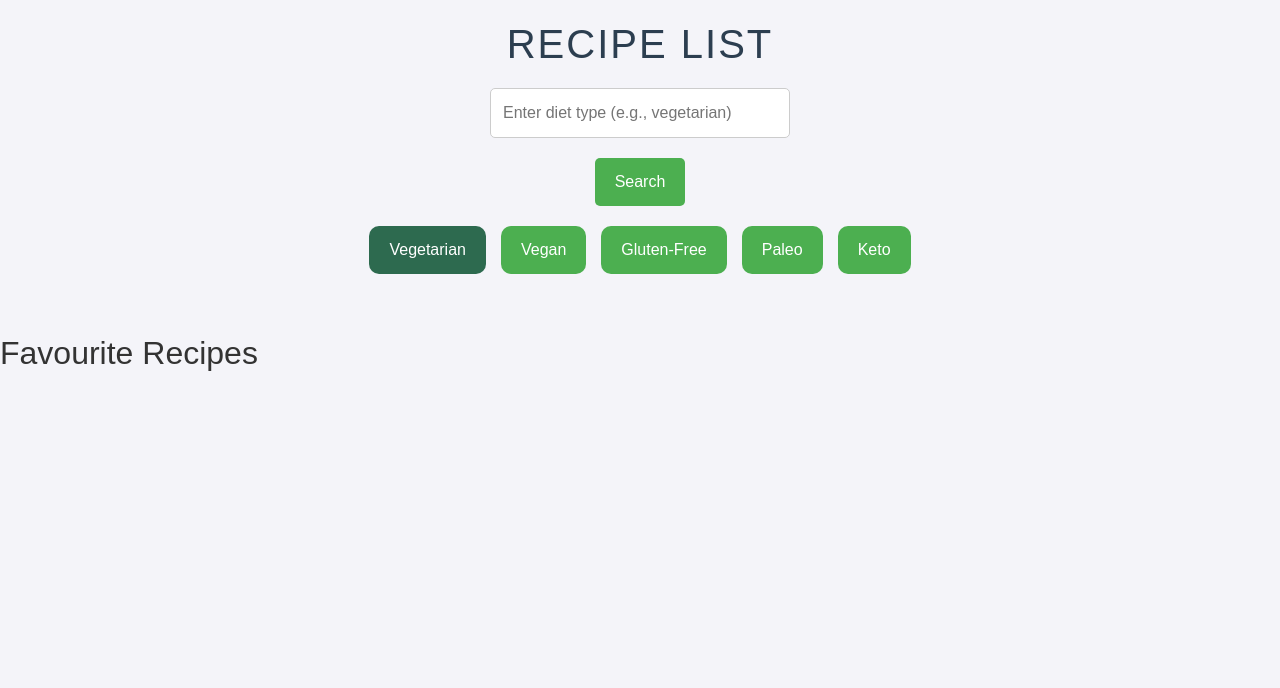
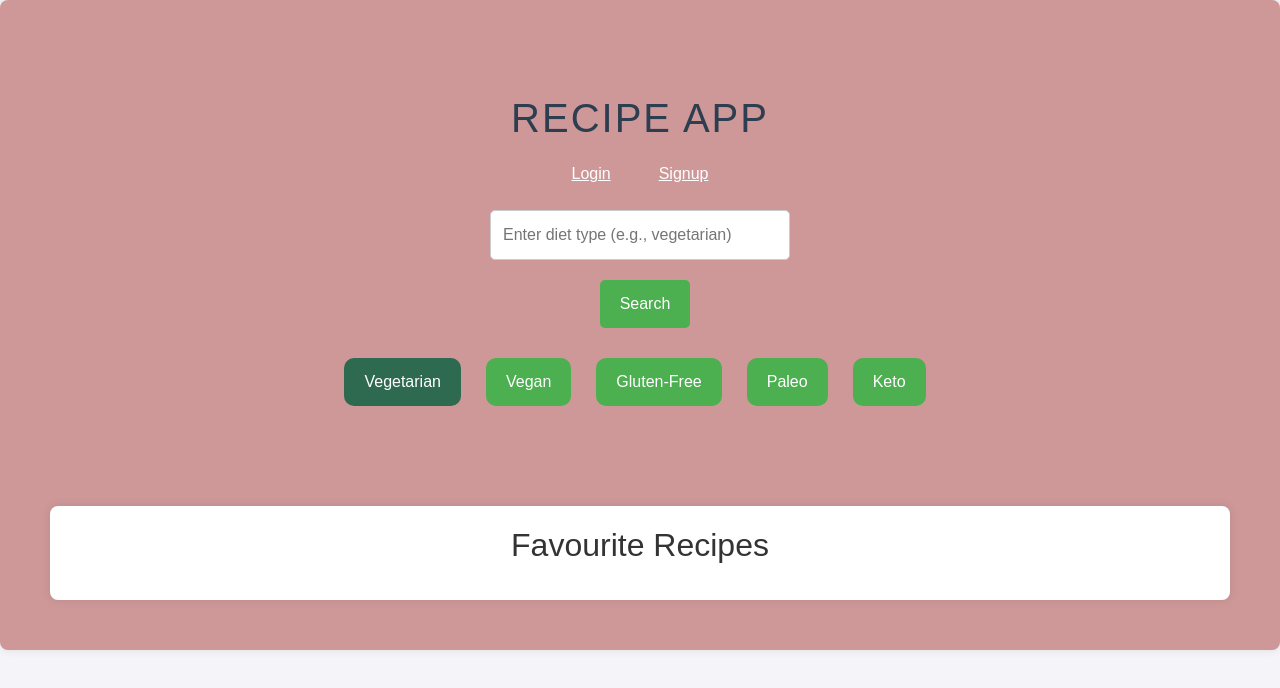
Before and after one commit to callmeprinceyadav/recipe_app, a React (Create React App) app in the folder frontend/: page / in a window 1280 px wide. Shown: the top 688 px of the page. Built offline with nearby package versions, Linux system fonts and the light colour scheme.

Commit message:
Login , Signup Form Changes

```diff
--- a/frontend/src/App.js
+++ b/frontend/src/App.js
@@ -1,7 +1,11 @@
+// src/App.js
 import React from 'react';
 import { BrowserRouter as Router, Route, Routes } from 'react-router-dom';
 import Home from './pages/Home';
 import RecipePage from './pages/RecipePage';
+import Login from './pages/Login'; // Import your Login page
+import Signup from './pages/Signup'; // Import your Signup page
+
 import 'bootstrap/dist/css/bootstrap.min.css';
 import './App.css';
 
@@ -11,6 +15,8 @@ function App() {
       <Routes>
         <Route path="/" element={<Home />} />
         <Route path="/recipe/:id" element={<RecipePage />} />
+        <Route path="/login" element={<Login />} /> {/* Add route for Login */}
+        <Route path="/signup" element={<Signup />} /> {/* Add route for Signup */}
       </Routes>
     </Router>
   );
--- /dev/null
+++ b/frontend/src/components/Navbar.css
@@ -0,0 +1,136 @@
+/* App-level CSS */
+* {
+    margin: 0;
+    padding: 0;
+    box-sizing: border-box;
+  }
+
+  body {
+    background-color: #064380;  /* Light background for the body */
+    color: #333;
+    font-family: 'Arial', sans-serif;
+  }
+
+  /* Navbar styling */
+  .navbar {
+    background-color: #2c3e50; /* Dark background for the navbar */
+  }
+
+  .navbar-brand {
+    font-size: 1.5rem;
+    font-weight: bold;
+    color: #a70000 !important;  /* Ensure text color is white */
+  }
+
+  .navbar-nav .nav-link {
+    color: rgb(0, 0, 0) !important;
+    margin-right: 15px;
+  }
+
+  .navbar-nav .nav-link:hover {
+    color: #3498db !important;  /* Highlight nav links when hovered */
+  }
+
+  /* Login & Signup button styling */
+  .navbar .btn-login, .navbar .btn-signup {
+    padding: 10px 15px;
+    color: rgb(0, 0, 0);
+    background-color: #3498db;
+    border: none;
+    border-radius: 5px;
+    transition: background-color 0.3s ease;
+  }
+
+  .navbar .btn-login:hover, .navbar .btn-signup:hover {
+    background-color: #2980b9;
+  }
+
+  /* Home page styling */
+  .home {
+    text-align: center;
+    padding: 50px;
+    background-color: rgb(206, 152, 152);
+    border-radius: 8px;
+    box-shadow: 0px 0px 10px rgba(0, 0, 0, 0.1);
+  }
+
+  h1 {
+    font-size: 2.5rem;
+    margin-bottom: 20px;
+    color: #333;
+  }
+
+  /* Search and Category buttons */
+  .search-container {
+    margin-bottom: 30px;
+  }
+
+  .search-input {
+    padding: 10px;
+    font-size: 1rem;
+    border: 1px solid #ddd;
+    border-radius: 5px;
+    width: 250px;
+  }
+
+  .search-button {
+    padding: 10px 20px;
+    background-color: #3498db;
+    color: rgb(88, 52, 52);
+    border: none;
+    border-radius: 5px;
+    cursor: pointer;
+    margin-left: 10px;
+  }
+
+  .search-button:hover {
+    background-color: #2980b9;
+  }
+
+  .category-buttons {
+    margin: 20px 0;
+  }
+
+  .category-button {
+    padding: 10px 20px;
+    background-color: #2ecc71;
+    color: white;
+    border: none;
+    border-radius: 5px;
+    cursor: pointer;
+    margin-right: 10px;
+    transition: background-color 0.3s ease;
+  }
+
+  .category-button:hover {
+    background-color: #27ae60;
+  }
+
+  .category-button.active {
+    background-color: #27ae60;
+  }
+
+  /* Favourites */
+  .favourites {
+    margin-top: 40px;
+    padding: 20px;
+    background-color: #fff;
+    border-radius: 8px;
+    box-shadow: 0 0 10px rgba(0, 0, 0, 0.1);
+  }
+
+  .favourites h2 {
+    margin-bottom: 15px;
+  }
+
+  .favourites ul {
+    list-style-type: none;
+    padding-left: 0;
+  }
+
+  .favourites li {
+    padding: 10px;
+    background-color: #f0f0f0;
+    margin-bottom: 10px;
+    border-radius: 5px;
+  }
--- /dev/null
+++ b/frontend/src/components/Navbar.js
@@ -0,0 +1,54 @@
+import React from 'react';
+import { Link } from 'react-router-dom';
+import './Navbar.css'
+
+function Navbar() {
+  // Check if the user is logged in
+  const isLoggedIn = localStorage.getItem('user') !== null;
+  const user = isLoggedIn ? JSON.parse(localStorage.getItem('user')) : null;
+
+  const handleLogout = () => {
+    localStorage.removeItem('user');
+    window.location.href = '/'; // Redirect to the homepage after logging out
+  };
+
+  return (
+    <nav className="bg-gray-800 text-white p-4">
+      <div className="max-w-7xl mx-auto flex justify-between items-center">
+        <h1 className="text-xl font-semibold">Recipe App</h1>
+
+        {/* Right Side Navbar */}
+        <div className="flex items-center space-x-4">
+          {isLoggedIn ? (
+            <>
+              <span className="text-white">Welcome, {user.email}</span>
+              <button
+                onClick={handleLogout}
+                className="bg-red-600 px-4 py-2 rounded-lg text-white hover:bg-red-500"
+              >
+                Logout
+              </button>
+            </>
+          ) : (
+            <>
+              <Link
+                to="/login"
+                className="text-white hover:text-gray-400 px-4 py-2 rounded-lg"
+              >
+                Login
+              </Link>
+              <Link
+                to="/signup"
+                className="text-white hover:text-gray-400 px-4 py-2 rounded-lg"
+              >
+                Signup
+              </Link>
+            </>
+          )}
+        </div>
+      </div>
+    </nav>
+  );
+}
+
+export default Navbar;
--- a/frontend/src/pages/Home.js
+++ b/frontend/src/pages/Home.js
@@ -3,6 +3,7 @@ import axios from 'axios';
 import RecipeList from '../components/RecipeList';
 import LoadingSkeleton from '../components/LoadingSkeleton';
 import ErrorAlert from '../components/ErrorAlert';  // Import the ErrorAlert component
+import Navbar from '../components/Navbar';
 
 function Home() {
   const [recipes, setRecipes] = useState([]);
@@ -43,8 +44,9 @@ function Home() {
 
   return (
     <div className="home">
-      <h1>Recipe List</h1>
-
+      <div>
+        < Navbar />
+      </div>
       {/* Search and Category Selector */}
       <div className="search-container">
         <input
--- a/frontend/src/pages/Login.js
+++ b/frontend/src/pages/Login.js
@@ -1,24 +1,30 @@
-// src/pages/Login.js
-import React, { useState } from 'react';
+import React, { useState } from "react";
+import { Link } from "react-router-dom";
+import "./auth.css"; // Import the CSS file
 
 function Login() {
-  const [email, setEmail] = useState('');
-  const [password, setPassword] = useState('');
-  const [error, setError] = useState('');
+  const [email, setEmail] = useState("");
+  const [password, setPassword] = useState("");
+  const [error, setError] = useState("");
 
   const handleLogin = () => {
-    // Simulate a login attempt
-    if (email === 'test@example.com' && password === 'password123') {
-      const userData = { email, token: 'fake-jwt-token' }; // Simulate the token
-      localStorage.setItem('user', JSON.stringify(userData)); // Store user data in localStorage
-      window.location.href = '/';  // Redirect to the home page after login
+    if (email === "test@example.com" && password === "password123") {
+      const userData = { email, token: "fake-jwt-token" };
+      localStorage.setItem("user", JSON.stringify(userData));
+      window.location.href = "/";
     } else {
-      setError('Invalid credentials');
+      setError("Invalid email or password");
     }
   };
 
   return (
-    <div className="login">
+    <>
+        <nav className="bg-gray-600 text-white p-2">
+        <h1 className="text-xl font-semibold">Recipe App</h1>
+        </nav>
+
+    <div className="auth-container">
+      <div className="auth-box">
         <h1>Login</h1>
         <input
           type="email"
@@ -33,8 +39,13 @@ function Login() {
           onChange={(e) => setPassword(e.target.value)}
         />
         <button onClick={handleLogin}>Login</button>
-      {error && <p>{error}</p>}
+        {error && <p className="error-message">{error}</p>}
+        <p>
+          Don't have an account? <Link to="/signup">Sign up</Link>
+        </p>
       </div>
+    </div>
+    </>
   );
 }
 
--- a/frontend/src/pages/Signup.js
+++ b/frontend/src/pages/Signup.js
@@ -1,24 +1,29 @@
-// src/pages/Signup.js
-import React, { useState } from 'react';
+import React, { useState } from "react";
+import { Link } from "react-router-dom";
+import "./auth.css"; // Import the CSS file
 
 function Signup() {
-  const [email, setEmail] = useState('');
-  const [password, setPassword] = useState('');
-  const [error, setError] = useState('');
+  const [email, setEmail] = useState("");
+  const [password, setPassword] = useState("");
+  const [error, setError] = useState("");
 
   const handleSignup = () => {
-    // Simulate a signup attempt
     if (email && password) {
-      const userData = { email, token: 'fake-jwt-token' }; // Simulate the token
-      localStorage.setItem('user', JSON.stringify(userData)); // Store user data in localStorage
-      window.location.href = '/';  // Redirect to home page after signup
+      const userData = { email, token: "fake-jwt-token" };
+      localStorage.setItem("user", JSON.stringify(userData));
+      window.location.href = "/";
     } else {
-      setError('Please fill out all fields');
+      setError("Please fill out all fields");
     }
   };
 
   return (
-    <div className="signup">
+    <>
+    <nav className="bg-gray-600 text-white p-2">
+        <h1 className="text-xl font-semibold">Recipe App</h1>
+        </nav>
+    <div className="auth-container">
+      <div className="auth-box">
         <h1>Signup</h1>
         <input
           type="email"
@@ -33,8 +38,13 @@ function Signup() {
           onChange={(e) => setPassword(e.target.value)}
         />
         <button onClick={handleSignup}>Signup</button>
-      {error && <p>{error}</p>}
+        {error && <p className="error-message">{error}</p>}
+        <p>
+          Already have an account? <Link to="/login">Login</Link>
+        </p>
       </div>
+    </div>
+    </>
   );
 }
 
--- /dev/null
+++ b/frontend/src/pages/auth.css
@@ -0,0 +1,67 @@
+/* Centering the login/signup form */
+.auth-container {
+    display: flex;
+    justify-content: center;
+    align-items: center;
+    height: 100vh;
+    background-color: #f8f9fa;
+  }
+
+  /* Form box styling */
+  .auth-box {
+    background: white;
+    padding: 2rem;
+    border-radius: 10px;
+    box-shadow: 0px 4px 6px rgba(0, 0, 0, 0.1);
+    width: 350px;
+    text-align: center;
+  }
+
+  /* Input field styling */
+  .auth-box input {
+    width: 100%;
+    padding: 10px;
+    margin: 10px 0;
+    border: 1px solid #ccc;
+    border-radius: 5px;
+    font-size: 16px;
+  }
+
+  /* Button styling */
+  .auth-box button {
+    width: 100%;
+    padding: 10px;
+    margin-top: 10px;
+    background: #ff6f61;
+    color: white;
+    border: none;
+    border-radius: 5px;
+    font-size: 18px;
+    cursor: pointer;
+    transition: 0.3s;
+  }
+
+  .auth-box button:hover {
+    background: #e05d50;
+  }
+
+  /* Error message styling */
+  .error-message {
+    color: red;
+    font-size: 14px;
+  }
+
+  /* Links inside the form */
+  .auth-box p {
+    margin-top: 10px;
+    font-size: 14px;
+  }
+
+  .auth-box a {
+    color: #007bff;
+    text-decoration: none;
+  }
+
+  .auth-box a:hover {
+    text-decoration: underline;
+  }
```
Lines whose indentation alone changed are shown as unchanged.
